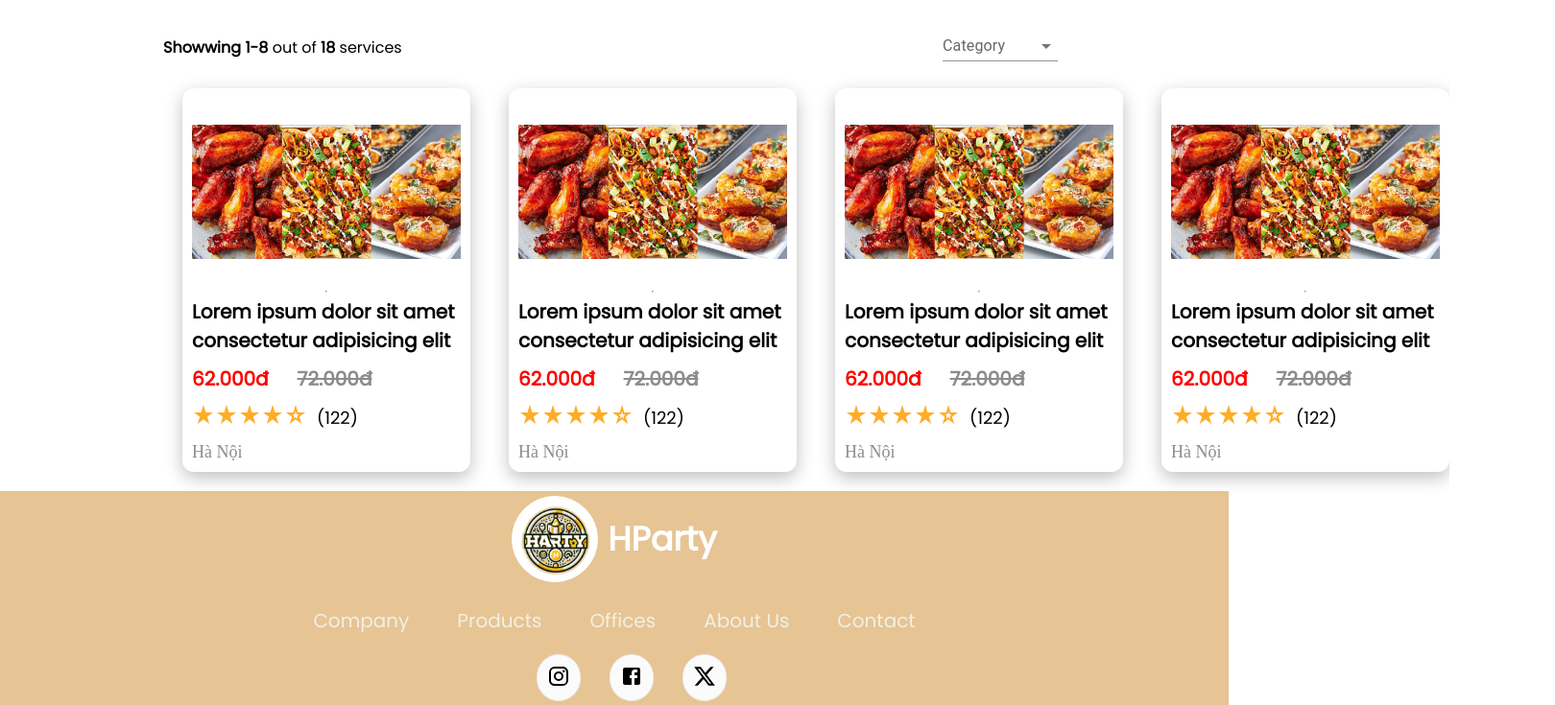
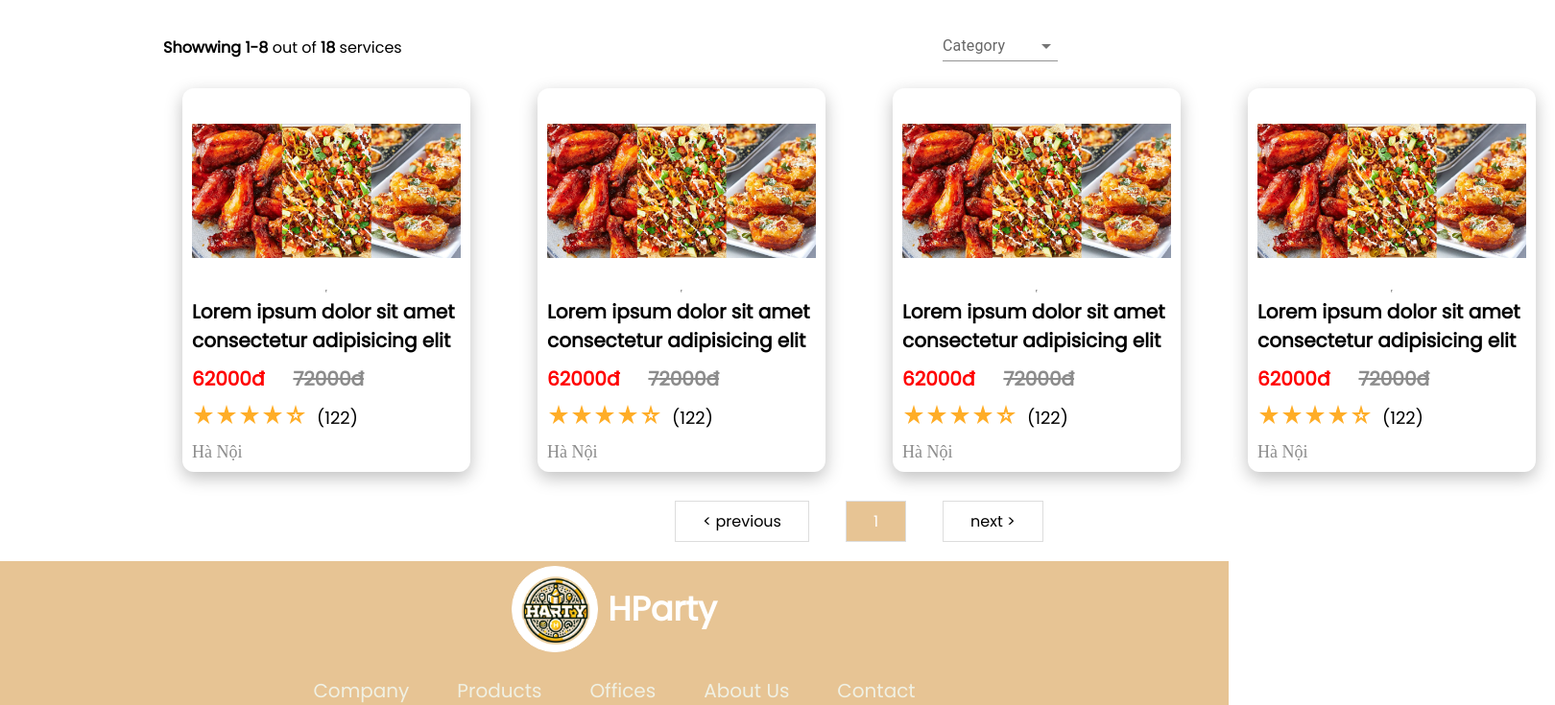
Before and after one commit to trananhmint/HParty, a React (Create React App) app: page /foods in a window 1280 px wide. Shown: the part 852-1587 px from the top of the page at 96% size, 1620 px wide, since content can reach past the window. Built offline with nearby package versions, Linux system fonts and the light colour scheme.

Commit message:
Pagination

```diff
--- a/package.json
+++ b/package.json
@@ -10,8 +10,10 @@
     "@testing-library/jest-dom": "^5.17.0",
     "@testing-library/react": "^13.4.0",
     "@testing-library/user-event": "^13.5.0",
+    "axios": "^1.6.7",
     "react": "^18.2.0",
     "react-dom": "^18.2.0",
+    "react-paginate": "^8.1.2",
     "react-router-dom": "^6.21.3",
     "react-scripts": "^5.0.1",
     "web-vitals": "^2.1.4"
--- a/src/App.js
+++ b/src/App.js
@@ -25,7 +25,7 @@ function App() {
           <Route path='/services' element={<Services category="services"  banner={services_banner}/>} />
           <Route path='/cart' element={<Cart/>}/>
         </Routes>
-        <Footer />
+        <Footer/>
       </BrowserRouter>
     </div>
   );
--- a/src/Components/Assets/all_service.js
+++ b/src/Components/Assets/all_service.js
@@ -5,8 +5,8 @@ let all_services = [
         name: "Lorem ipsum dolor sit amet consectetur adipisicing elit",
         image: photo,
         category:'foods',
-        new_price: 62,
-        old_price: 72,
+        new_price: 62000,
+        old_price: 72000,
         place: "Hà Nội",
         id: "1"
     },
@@ -14,8 +14,8 @@ let all_services = [
         name: "Lorem ipsum dolor sit amet consectetur adipisicing elit",
         image: photo,
         category:'foods',
-        new_price: 62,
-        old_price: 72,
+        new_price: 62000,
+        old_price: 72000,
         place: "Hà Nội",
         id: "2"
     },
@@ -23,8 +23,8 @@ let all_services = [
         name: "Lorem ipsum dolor sit amet consectetur adipisicing elit",
         image: photo,
         category:'foods',
-        new_price: 62,
-        old_price: 72,
+        new_price: 62000,
+        old_price: 72000,
         place: "Hà Nội",
         id: "3"
     },
@@ -32,8 +32,8 @@ let all_services = [
         name: "Lorem ipsum dolor sit amet consectetur adipisicing elit",
         image: photo,
         category:'foods',
-        new_price: 62,
-        old_price: 72,
+        new_price: 62000,
+        old_price: 72000,
         place: "Hà Nội",
         id: "4"
     },
@@ -41,8 +41,8 @@ let all_services = [
         name: "Lorem ipsum dolor sit amet consectetur adipisicing elit",
         image: photo,
         category:'decorations',
-        new_price: 18,
-        old_price: 30,
+        new_price: 18000,
+        old_price: 30000,
         place: "Hà Nội",
         id: "5"
     },
@@ -50,8 +50,8 @@ let all_services = [
         name: "Lorem ipsum dolor sit amet consectetur adipisicing elit",
         image: photo,
         category:'decorations',
-        new_price: 18,
-        old_price: 30,
+        new_price: 18000,
+        old_price: 30000,
         place: "Hà Nội",
         id: "6"
     },
@@ -59,8 +59,8 @@ let all_services = [
         name: "Lorem ipsum dolor sit amet consectetur adipisicing elit",
         image: photo,
         category:'decorations',
-        new_price: 18,
-        old_price: 30,
+        new_price: 18000,
+        old_price: 30000,
         place: "Hà Nội",
         id: "7"
     },
@@ -68,8 +68,8 @@ let all_services = [
         name: "Lorem ipsum dolor sit amet consectetur adipisicing elit",
         image: photo,
         category:'decorations',
-        new_price: 18,
-        old_price: 30,
+        new_price: 18000,
+        old_price: 30000,
         place: "Hà Nội",
         id: "8"
     },
@@ -77,8 +77,8 @@ let all_services = [
         name: "Lorem ipsum dolor sit amet consectetur adipisicing elit",
         image: photo,
         category:'rooms',
-        new_price: 84,
-        old_price: 99,
+        new_price: 84000,
+        old_price: 99000,
         place: "Hồ Chí Minh",
         id: "9"
     },
@@ -86,8 +86,8 @@ let all_services = [
         name: "Lorem ipsum dolor sit amet consectetur adipisicing elit",
         image: photo,
         category:'rooms',
-        new_price: 84,
-        old_price: 99,
+        new_price: 84000,
+        old_price: 99000,
         place: "Hồ Chí Minh",
         id: "10"
     },
@@ -95,8 +95,8 @@ let all_services = [
         name: "Lorem ipsum dolor sit amet consectetur adipisicing elit",
         image: photo,
         category:'rooms',
-        new_price: 84,
-        old_price: 99,
+        new_price: 84000,
+        old_price: 99000,
         place: "Hồ Chí Minh",
         id: "11"
     },
@@ -104,8 +104,8 @@ let all_services = [
         name: "Lorem ipsum dolor sit amet consectetur adipisicing elit",
         image: photo,
         category:'rooms',
-        new_price: 84,
-        old_price: 99,
+        new_price: 84000,
+        old_price: 99000,
         place: "Hồ Chí Minh",
         id: "12"
     },
@@ -113,8 +113,8 @@ let all_services = [
         name: "Lorem ipsum dolor sit amet consectetur adipisicing elit",
         image: photo,
         category:'rooms',
-        new_price: 84,
-        old_price: 99,
+        new_price: 84000,
+        old_price: 99000,
         place: "Hồ Chí Minh",
         id: "13"
     },
@@ -122,8 +122,8 @@ let all_services = [
         name: "Lorem ipsum dolor sit amet consectetur adipisicing elit",
         image: photo,
         category:'services',
-        new_price: 100,
-        old_price: 160,
+        new_price: 100000,
+        old_price: 160000,
         place: "Hồ Chí Minh",
         id: "14"
     },
@@ -131,8 +131,8 @@ let all_services = [
         name: "Lorem ipsum dolor sit amet consectetur adipisicing elit",
         image: photo,
         category:'services',
-        new_price: 100,
-        old_price: 160,
+        new_price: 100000,
+        old_price: 160000,
         place: "Hồ Chí Minh",
         id: "15"
     },
@@ -140,8 +140,8 @@ let all_services = [
         name: "Lorem ipsum dolor sit amet consectetur adipisicing elit",
         image: photo,
         category:'services',
-        new_price: 100,
-        old_price: 160,
+        new_price: 100000,
+        old_price: 160000,
         place: "Hồ Chí Minh",
         id: "16"
     },
@@ -149,8 +149,8 @@ let all_services = [
         name: "Lorem ipsum dolor sit amet consectetur adipisicing elit",
         image: photo,
         category:'services',
-        new_price: 100,
-        old_price: 160,
+        new_price: 100000,
+        old_price: 160000,
         place: "Hồ Chí Minh",
         id: "17"
     },
@@ -158,11 +158,174 @@ let all_services = [
         name: "Lorem ipsum dolor sit amet consectetur adipisicing elit",
         image: photo,
         category:'services',
-        new_price: 100,
-        old_price: 160,
+        new_price: 100000,
+        old_price: 160000,
         place: "Hồ Chí Minh",
         id: "18"
     },
+    {
+        name: "Lorem ipsum dolor sit amet consectetur adipisicing elit",
+        image: photo,
+        category:'services',
+        new_price: 110000,
+        old_price: 150000,
+        place: "Hồ Chí Minh",
+        id: "19"
+    },
+    {
+        name: "Lorem ipsum dolor sit amet consectetur adipisicing elit",
+        image: photo,
+        category:'services',
+        new_price: 110000,
+        old_price: 150000,
+        place: "Hồ Chí Minh",
+        id: "20"
+    },
+    {
+        name: "Lorem ipsum dolor sit amet consectetur adipisicing elit",
+        image: photo,
+        category:'services',
+        new_price: 110000,
+        old_price: 150000,
+        place: "Hồ Chí Minh",
+        id: "21"
+    },
+    {
+        name: "Lorem ipsum dolor sit amet consectetur adipisicing elit",
+        image: photo,
+        category:'services',
+        new_price: 110000,
+        old_price: 150000,
+        place: "Hồ Chí Minh",
+        id: "22"
+    },
+    {
+        name: "Lorem ipsum dolor sit amet consectetur adipisicing elit",
+        image: photo,
+        category:'services',
+        new_price: 110000,
+        old_price: 150000,
+        place: "Hồ Chí Minh",
+        id: "23"
+    },
+    {
+        name: "Lorem ipsum dolor sit amet consectetur adipisicing elit",
+        image: photo,
+        category:'services',
+        new_price: 110000,
+        old_price: 150000,
+        place: "Hồ Chí Minh",
+        id: "24"
+    },
+    {
+        name: "Lorem ipsum dolor sit amet consectetur adipisicing elit",
+        image: photo,
+        category:'services',
+        new_price: 110000,
+        old_price: 150000,
+        place: "Hồ Chí Minh",
+        id: "25"
+    },
+    {
+        name: "Lorem ipsum dolor sit amet consectetur adipisicing elit",
+        image: photo,
+        category:'services',
+        new_price: 110000,
+        old_price: 150000,
+        place: "Hồ Chí Minh",
+        id: "26"
+    },
+    {
+        name: "Lorem ipsum dolor sit amet consectetur adipisicing elit",
+        image: photo,
+        category:'services',
+        new_price: 110000,
+        old_price: 150000,
+        place: "Hồ Chí Minh",
+        id: "27"
+    },
+    {
+        name: "Lorem ipsum dolor sit amet consectetur adipisicing elit",
+        image: photo,
+        category:'services',
+        new_price: 110000,
+        old_price: 150000,
+        place: "Hồ Chí Minh",
+        id: "28"
+    },
+    {
+        name: "Lorem ipsum dolor sit amet consectetur adipisicing elit",
+        image: photo,
+        category:'services',
+        new_price: 110000,
+        old_price: 150000,
+        place: "Hồ Chí Minh",
+        id: "29"
+    },
+    {
+        name: "Lorem ipsum dolor sit amet consectetur adipisicing elit",
+        image: photo,
+        category:'services',
+        new_price: 110000,
+        old_price: 150000,
+        place: "Hồ Chí Minh",
+        id: "30"
+    },
+    {
+        name: "Lorem ipsum dolor sit amet consectetur adipisicing elit",
+        image: photo,
+        category:'services',
+        new_price: 100000,
+        old_price: 160000,
+        place: "Hồ Chí Minh",
+        id: "31"
+    },
+    {
+        name: "Lorem ipsum dolor sit amet consectetur adipisicing elit",
+        image: photo,
+        category:'services',
+        new_price: 100000,
+        old_price: 160000,
+        place: "Hồ Chí Minh",
+        id: "32"
+    },
+    {
+        name: "Lorem ipsum dolor sit amet consectetur adipisicing elit",
+        image: photo,
+        category:'services',
+        new_price: 100000,
+        old_price: 160000,
+        place: "Hồ Chí Minh",
+        id: "33"
+    },
+    {
+        name: "Lorem ipsum dolor sit amet consectetur adipisicing elit",
+        image: photo,
+        category:'services',
+        new_price: 100000,
+        old_price: 160000,
+        place: "Hồ Chí Minh",
+        id: "34"
+    },
+    {
+        name: "Lorem ipsum dolor sit amet consectetur adipisicing elit",
+        image: photo,
+        category:'services',
+        new_price: 100000,
+        old_price: 160000,
+        place: "Hồ Chí Minh",
+        id: "35"
+    },
+    {
+        name: "Lorem ipsum dolor sit amet consectetur adipisicing elit",
+        image: photo,
+        category:'services',
+        new_price: 100000,
+        old_price: 160000,
+        place: "Hồ Chí Minh",
+        id: "36"
+    },
+
 ]
 
 export default all_services;
--- /dev/null
+++ b/src/Components/Context/fetchService.js
@@ -0,0 +1,8 @@
+import React from 'react'
+import axios  from 'axios';
+
+const fetchService = () => {
+    return axios.get('');
+}
+
+export {fetchService};
--- a/src/Components/Item/Item.css
+++ b/src/Components/Item/Item.css
@@ -26,7 +26,8 @@
 }
 #item-card-hr {
     font-weight: 400;
-    height: 1px;
+    height: 3px;
+
 }
 .item-card-name {
     font-size: 20px;
--- a/src/Components/Item/Item.jsx
+++ b/src/Components/Item/Item.jsx
@@ -2,7 +2,6 @@ import React from 'react'
 import './Item.css'
 import StarRateIcon from '@mui/icons-material/StarRate';
 import StarRateOutlinedIcon from '@mui/icons-material/StarRateOutlined';
-
 export const Item = (props) => {
     return (
         <div className='item-card'>
@@ -15,8 +14,8 @@ export const Item = (props) => {
                     {props.name}
                 </div>
                 <div className="item-card-prices">
-                    <div className='item-card-new-price'>{props.new_price}.000đ</div>
-                    <div className='item-card-old-price'>{props.old_price}.000đ</div>
+                    <div className='item-card-new-price'>{props.new_price}đ</div>
+                    <div className='item-card-old-price'>{props.old_price}đ</div>
                 </div>
                 <div className="rate-stars">
                     <div className="stars">
@@ -27,6 +26,7 @@ export const Item = (props) => {
                         <StarRateOutlinedIcon />
                     </div>
                     <p>(122)</p>
+                    {/* <p>{props.sale}</p> */}
                 </div>
                 <div className="item-card-place">
                     {props.place}
--- a/src/Components/Navbar/Navbar.css
+++ b/src/Components/Navbar/Navbar.css
@@ -12,13 +12,13 @@
 .navbar-logo{
     display: flex;
     align-items: center;
+    margin-left:-20px ;
     gap:10px;
 }
 .navbar-logo img{
     width: 90px;
     border: 1px solid white;
     border-radius: 80px;
-    margin-left: -50px;
     background: white;
 }
 .navbar-logo p{
@@ -88,7 +88,7 @@
 }
 .navbar-cart svg{
     font-size: 40px;
-
+    color: white;
 }
 
 .cart-count{
--- a/src/Components/Navbar/Navbar.jsx
+++ b/src/Components/Navbar/Navbar.jsx
@@ -1,7 +1,7 @@
 import React from 'react'
 import party_logo from '../Assets/logo1.png'
 import SearchIcon from '@mui/icons-material/Search';
-import ShoppingCartOutlinedIcon from '@mui/icons-material/ShoppingCartOutlined';
+import LocalMallIcon from '@mui/icons-material/LocalMall';
 import './Navbar.css';
 import { Link } from 'react-router-dom';
 export const Navbar = () => {
@@ -25,7 +25,7 @@ export const Navbar = () => {
             </div>
             <Link to='/cart' style={{color:"black", textDecoration:"none"}}>
                 <div className="navbar-cart">
-                    <ShoppingCartOutlinedIcon />
+                    <LocalMallIcon />
                     <div className="cart-count">0</div>
                 </div>
             </Link>
--- a/src/Pages/CSS/Services.css
+++ b/src/Pages/CSS/Services.css
@@ -1,27 +1,85 @@
-.services-banner{
+/* @import "https://cdn.jsdelivr.net/npm/bootstrap@5.1.3/dist/css/bootstrap.min.css"; */
+.services-banner {
     display: flex;
     margin: 30px auto;
     width: 82%;
 }
 
-.services-indexSort{
+.services-indexSort {
     display: flex;
     margin: 0px 170px;
     justify-content: space-between;
     align-items: center;
 }
-.services-indexSort p span{
+
+.services-indexSort p span {
     font-weight: 600;
 }
 
-.services-sort{
+.services-sort {
     display: flex;
     flex-direction: column;
     margin-top: -20px;
 }
-.services-products{
+
+.services-products {
     margin: 20px 170px;
     display: grid;
     grid-template-columns: 1fr 1fr 1fr 1fr;
     row-gap: 60px;
 }
+
+.services-pagination {
+    display: float;
+    float: right;
+
+}
+
+.services-display-pagination {
+    display: flex;
+    flex-direction: column;
+    gap: 30px;
+
+}
+
+.services-displayed {
+    display: grid;
+    grid-template-columns: 0.5fr 0.5fr 0.5fr 0.5fr;
+    gap: 30px;
+}
+
+.pagination {
+    display: flex;
+    justify-content: center;
+    align-items: center;
+    list-style: none;
+    gap: 30px;
+}
+
+.page-link{
+    /* background-color: #f5a02c; */
+   padding:  0px 12px;
+}
+
+.page-item {
+    color: black;
+    float: left;
+    padding: 8px 16px;
+    text-decoration: none;
+    transition: background-color .3s;
+    border: 1px solid #ddd;
+    margin: 0 4px;
+    cursor: pointer;
+
+}
+
+
+.page-item.active{
+    /* border: 1px solid #f5a02c ; */
+    background-color: #E7C494;
+    color: white;
+}
+.page-item:hover:not(.active){
+    background-color: #E7C494;
+    color: white;
+}
--- a/src/Pages/Services.jsx
+++ b/src/Pages/Services.jsx
@@ -1,4 +1,4 @@
-import React, { useContext } from 'react'
+import React, { useContext, useEffect, useState } from 'react'
 import './CSS/Services.css'
 import { ServiceContext } from '../Components/Context/ServiceContext';
 // import ArrowDropDownIcon from '@mui/icons-material/ArrowDropDown';
@@ -7,6 +7,9 @@ import InputLabel from '@mui/material/InputLabel';
 import MenuItem from '@mui/material/MenuItem';
 import FormControl from '@mui/material/FormControl';
 import Select from '@mui/material/Select';
+// import { fetchService } from '../Components/Context/fetchService';
+import ReactPaginate from 'react-paginate';
+
 
 export const Services = (props) => {
   const [category, setCategory] = React.useState('');
@@ -15,7 +18,97 @@ export const Services = (props) => {
     setCategory(event.target.value);
   };
 
+
+
   const { all_service } = useContext(ServiceContext);
+
+  const items = all_service.filter((item) => item.category === props.category)
+
+
+  function Items({ currentItems }) {
+    return (
+      <div className='services-displayed'>
+        {currentItems && currentItems.map((item, i) => {
+          if (props.category === item.category) {
+            return <Item key={i} id={item.id} name={item.name} category={item.category} image={item.image} new_price={item.new_price} old_price={item.old_price} place={item.place} />
+          } else {
+            return null;
+          }
+        })}
+      </div>
+
+    )
+  }
+
+  function PaginatedItems({ itemsPerPage }) {
+    const [currentItems, setCurrentItems] = useState(null);
+
+    const [pageCount, setPageCount] = useState(0);
+
+    const [itemOffset, setItemOffset] = useState(0);
+
+    useEffect(() => {
+      const endOffset = itemOffset + itemsPerPage;
+      console.log(`Loading items from ${itemOffset} to ${endOffset}`);
+
+      setCurrentItems(items.slice(itemOffset, endOffset));
+      setPageCount(Math.ceil(items.length / itemsPerPage))
+    }, [itemOffset, itemsPerPage]);
+
+    const handlePageClick = (event) => {
+      const newOffset = (event.selected * itemsPerPage % items.length);
+      console.log(`User requested page number ${event.selected}, which is offset ${newOffset}`);
+      setItemOffset(newOffset);
+    }
+    return (
+      <div className='services-display-pagination'>
+        <div >
+          <Items currentItems={currentItems} />
+        </div>
+
+
+        <div className="services-pagination">
+          <ReactPaginate
+
+            nextLabel="next >"
+            onPageChange={handlePageClick}
+            pageRangeDisplayed={3}
+            marginPagesDisplayed={2}
+            pageCount={pageCount}
+            previousLabel="< previous"
+            pageClassName="page-item"
+            pageLinkClassName="page-link"
+            previousClassName="page-item"
+            previousLinkClassName="page-link"
+            nextClassName="page-item"
+            nextLinkClassName="page-link"
+            breakLabel="..."
+            breakClassName="page-item"
+            breakLinkClassName="page-link"
+            containerClassName="pagination"
+            activeClassName="active"
+            renderOnZeroPageCount={null}
+          />
+        </div>
+
+      </div>
+
+
+    )
+
+  }
+
+
+
+  // useEffect(() => {
+  //   fetchData();
+  // }, [])
+
+  // const fetchData = async () => {
+  //   const data = await fetchService();
+  //   console.log(data.data);
+  // }
+
   return (
     <div className='services'>
       <img className='services-banner' src={props.banner} alt="" />
@@ -31,7 +124,7 @@ export const Services = (props) => {
             }}
           /> */}
           {/* <div>Sort by:</div> */}
-           <FormControl variant="standard" sx={{ m: 1, minWidth: 120 }}>
+          <FormControl variant="standard" sx={{ m: 1, minWidth: 120 }}>
             <InputLabel id="demo-simple-select-standard-label">Category</InputLabel>
             <Select
               labelId="demo-simple-select-standard-label"
@@ -52,17 +145,9 @@ export const Services = (props) => {
         </div>
       </div>
       <div className="services-products">
-        {all_service.map((item, i) => {
-          if (props.category === item.category) {
-            return <Item key={i} id={item.id} name={item.name} category={item.category} image={item.image} new_price={item.new_price} old_price={item.old_price} place={item.place} />
-          } else {
-            return null;
-          }
-        })}
+        <PaginatedItems itemsPerPage={8} />
       </div>
-      <div className="services-pages-transition">
 
-      </div>
     </div>
   )
 }
```
Also changed, not shown: src/Components/Assets/events.js (+8 -8 lines), 1 other file (tests, documents, lock files or other folders).
